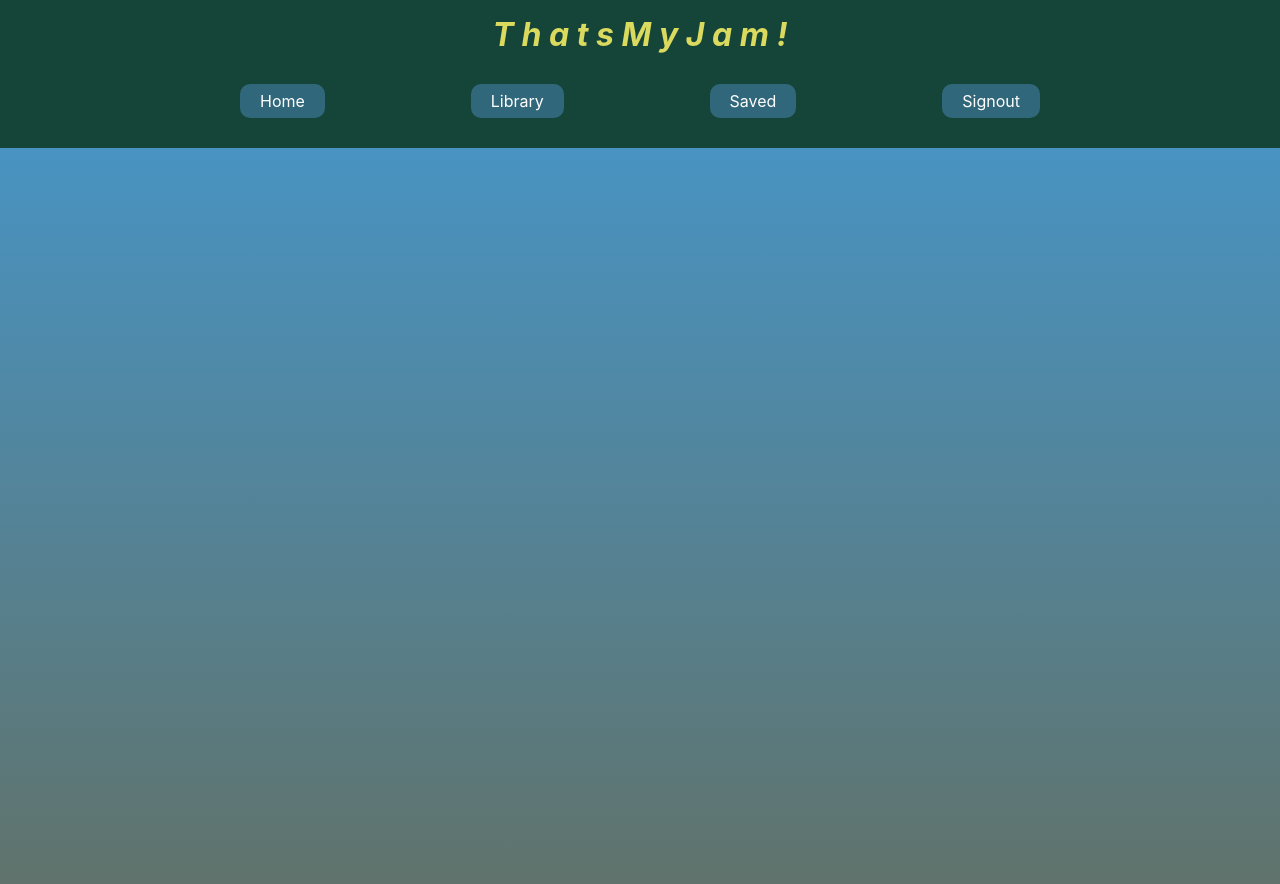
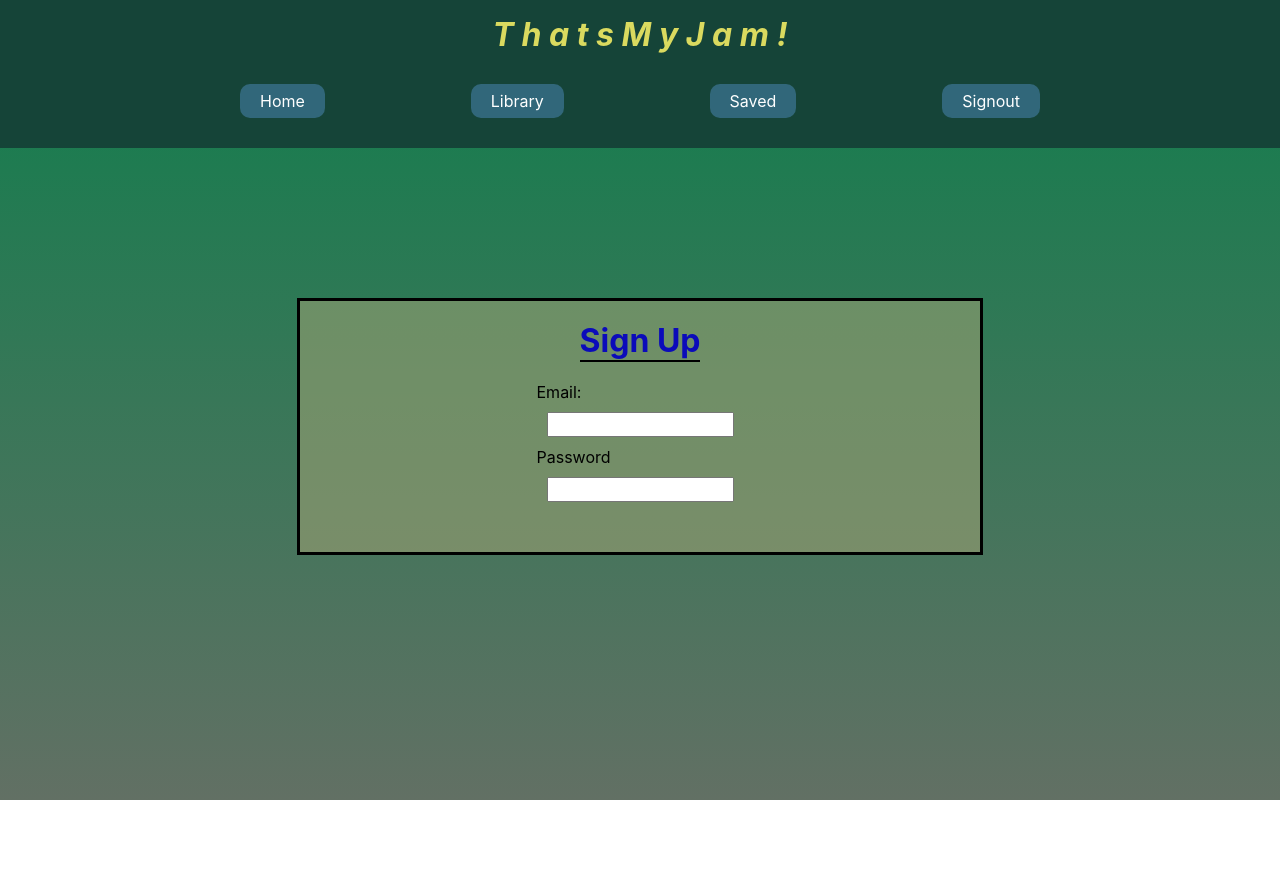
Before and after one commit to odingol/thatsmysong, a React (Create React App) app in the folder client/: page /login in a window 1280 px wide. Shown: the top 884 px of the page. After the commit the page ends 800 px from the top, so only its background shows below. Built offline with nearby package versions, Linux system fonts and the light colour scheme.

Commit message:
added login and signup tables

```diff
--- a/client/src/App.js
+++ b/client/src/App.js
@@ -3,6 +3,7 @@ import { BrowserRouter as Router, Routes, Route } from "react-router-dom";
 import Navbar from "../src/components/navbar";
 import Home from "../src/pages/home";
 import Login from "../src/pages/login";
+import Signup from "../src/pages/signup";
 
 function App() {
   return (
@@ -12,6 +13,7 @@ function App() {
         <Routes>
           <Route exact path="/" element={<Home />} />
           <Route exact path="/login" element={<Login />} />
+          <Route exact path="Signup" element={<Signup />} />
         </Routes>
       </Router>
     </div>
--- a/client/src/pages/login.js
+++ b/client/src/pages/login.js
@@ -5,7 +5,18 @@ import "../styles/Auth.css";
 export default function Login() {
     return (
         <div className="auth-body">
-
+            <div className="position-table">
+                <div className="table">
+                    <div className="style-input">
+                    <h1 className= "style-title">Sign Up</h1>
+                    <u></u>
+                    <div className="position-text">
+                        Email:<input style={{margin: "10px", padding: "3px"}}></input>
+                        Password<input style={{margin: "10px", padding: "3px"}}></input>
+                    </div>
+                    </div>
+                </div>
+            </div>
         </div>
     )
 }
--- a/client/src/pages/signup.js
+++ b/client/src/pages/signup.js
@@ -1,12 +1,20 @@
 import React from 'react';
+import "../styles/Auth.css";
 
 
 export default function Signup() {
     return (
         <div>
-            <div>
-                <div>
-
+            <div className="position-table">
+                <div className="table">
+                    <div className="style-input">
+                    <h1 className= "style-title">Sign Up</h1>
+                    <u></u>
+                    <div className="position-text">
+                        Email:<input style={{margin: "10px", padding: "3px"}}></input>
+                        Password<input style={{margin: "10px", padding: "3px"}}></input>
+                    </div>
+                    </div>
                 </div>
             </div>
         </div>
--- a/client/src/styles/Auth.css
+++ b/client/src/styles/Auth.css
@@ -1,15 +1,53 @@
+/* Add A background image to the auth body! */
+
 .auth-body {
-    background: linear-gradient(rgb(72, 147, 194), rgb(98, 112, 100));
-    height: 100vh;
+    /* background: linear-gradient(rgb(72, 147, 194), rgb(98, 112, 100));
+    height: 100;
     width: 100%;
     margin: 0px;
-    padding: 0px;
-    background-attachment: fixed;
+    padding: 0px; */
+    /* background-attachment: fixed;
     background-repeat: no-repeat;
-    background-size: cover;
+    background-size: cover; */
 }
 
-.border {
+.position-table {
+    width: 100%;
+    height: 100%;
+    display: flex;
+    flex-direction: row;
+    justify-content: center;
+    align-items: center;
+    position: relative;
+    top: 150px;
+}
+
+.table {
+    display: flex;
+    flex-direction: row;
+    justify-content: center;
+    align-items: center;
+    padding: 20px;
+    width: 50%;
+    height: 100%;
     border: 3px solid black;
-    background-color: bisque;
+    background-color: rgba(164, 164, 118, 0.53);
 }
+
+.style-title {
+    color: rgb(11, 11, 186);
+    border-bottom: 2px solid black;
+}
+
+.style-input {
+    display: flex;
+    flex-direction: column;
+    justify-content: center;
+    align-items: center;
+}
+
+.position-text {
+    display: flex;
+    flex-direction: column;
+    margin: 20px;
+}
```
